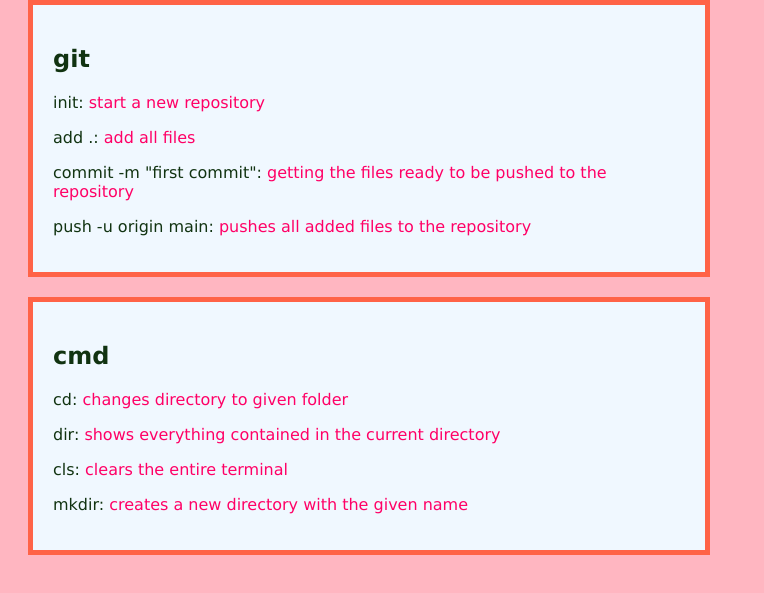
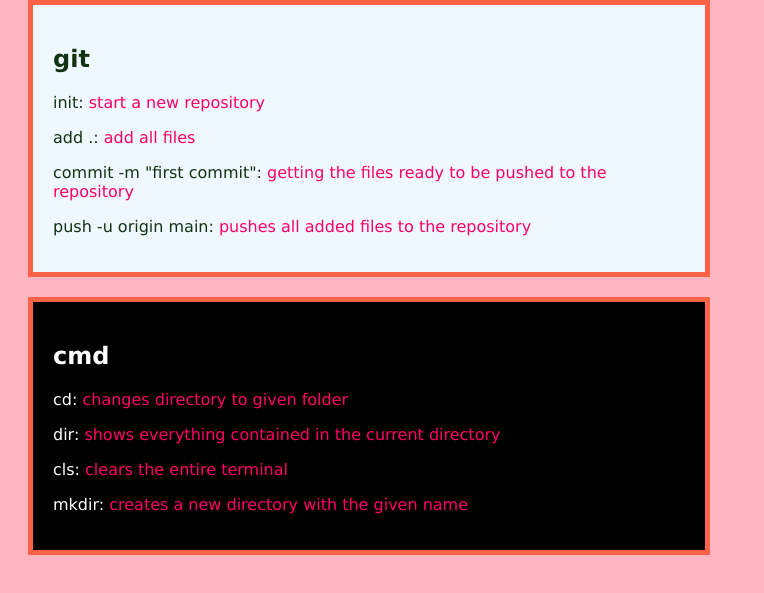
Before and after one commit to LuaCoding/les11, a plain HTML site: page css-class/index.html in a window 1280 px wide. Shown: the part 81-674 px from the top of the page, without its empty margins (0-764 px from the left). Drawn offline with Linux system fonts and the light colour scheme.

Commit message:
New styling and html

```diff
--- a/css-class/index.html
+++ b/css-class/index.html
@@ -16,7 +16,7 @@
         <p>commit -m "first commit": <span style="color:#FF0066">getting the files ready to be pushed to the repository</span></p>
         <p>push -u origin main: <span style="color:#FF0066">pushes all added files to the repository</span></p>
     </div>
-    <div class="cheat">
+    <div class="cheat-black">
         <h2>cmd</h2>
         <p>cd: <span style="color:#FF0066">changes directory to given folder</span></p>
         <p>dir: <span style="color:#FF0066">shows everything contained in the current directory</span></p>
--- a/css-class/style.css
+++ b/css-class/style.css
@@ -11,3 +11,12 @@
     padding:20px;
     margin:20px;
 }
+
+.cheat-black {
+    width: 50%;
+    color: white;
+    background-color:black;
+    border: tomato 5px solid;
+    padding:20px;
+    margin:20px;
+}
```
